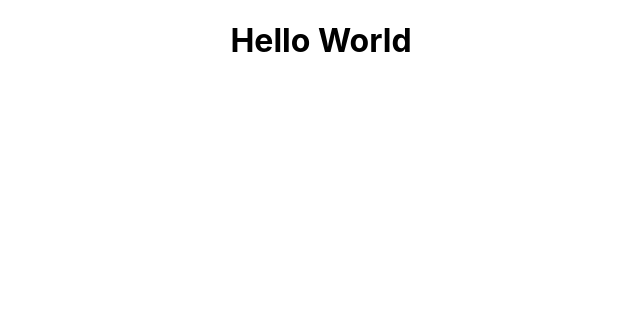
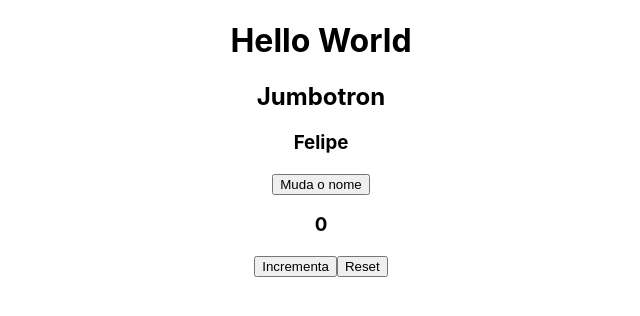
Before and after one commit to felipefabreu/reactts, a React (Create React App) app: page / in a window 1280 px wide. Shown: the top 316 px of the page, without its empty margins (319-959 px from the left). Built offline with nearby package versions, Linux system fonts and the light colour scheme.

Commit message:
Adicionados componentes para mexer no state

```diff
--- a/src/App.tsx
+++ b/src/App.tsx
@@ -1,11 +1,15 @@
 import React from 'react';
 import Title from "./components/Title";
+import Jumbotron from "./components/Jumbotron";
+
 import './App.css';
 
 const App: React.FC = () => {
   return (
     <div className="App">
-     <Title/>
+      <Title />
+      <Jumbotron />
+
     </div>
   );
 }
--- /dev/null
+++ b/src/components/Jumbotron.tsx
@@ -0,0 +1,55 @@
+import * as React from 'react';
+
+export default class Jumbotron extends React.Component<any, any>{
+
+    constructor(props: any) {
+        super(props);
+        this.state = {
+            name: "Felipe",
+            count: 0
+        };
+    }
+
+    public handleChange(event: any) : void {
+        if (this.state.name === "Felipe") {
+            this.setState({ name: "Charles" });
+        } else {
+            this.setState({name: "Felipe"});
+        }
+
+    }
+
+    public incrementaContador(): void{
+        this.setState({ count: this.state.count + 1 })
+    }
+
+    public reset(): void{
+        this.setState({ count: 0 });
+    }
+
+    public render() {
+        return (
+            <div>
+                <h2>Jumbotron</h2>
+                <h3>{this.state.name}</h3>
+                <button name="EscreveNome" onClick = { e => this.handleChange(e) }>
+                    Muda o nome
+                </button>
+
+                <div>
+                    <h3>{this.state.count}</h3>
+                    <div>
+                        <button onClick = { e => this.incrementaContador() } >
+                            Incrementa
+                        </button>
+                        <button onClick={ e => this.reset()} >
+                            Reset
+                        </button>
+                    </div>
+
+                </div>
+            </div>
+        );
+    }
+
+}
```
